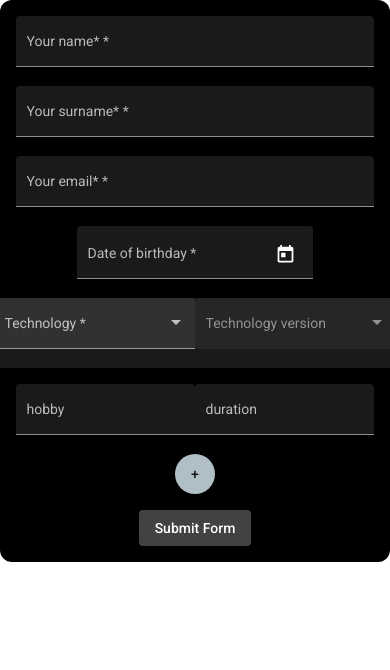
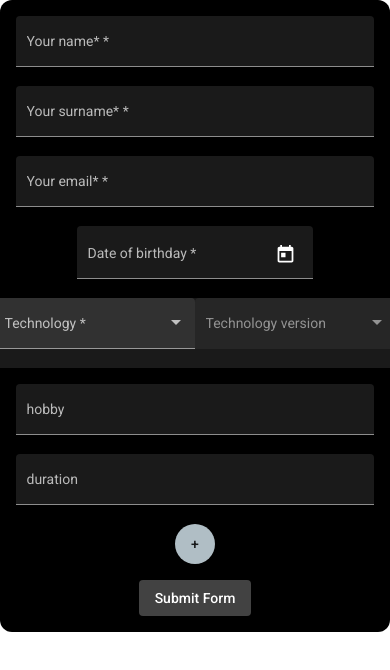
Before and after one commit to stas-lyu/angular-form, an Angular app: page / in a window 390 px wide. Shown: the top 670 px of the page. Built offline with nearby package versions, Linux system fonts and the light colour scheme.

Commit message:
add media for mobile  form.component.scss

```diff
--- a/src/app/app.component.html
+++ b/src/app/app.component.html
@@ -1,3 +1,5 @@
-<form-component>
+<ng-container>
+  <form-component>
 
-</form-component>
+  </form-component>
+</ng-container>
--- a/src/app/form/form.component.scss
+++ b/src/app/form/form.component.scss
@@ -42,6 +42,9 @@ $dark-color: #000;
 
 .hobbies mat-form-field{
   width: 50%;
+  @media (max-width: 420px) {
+    width: 100%;
+  }
 }
 
 .hobbies-field {
```
